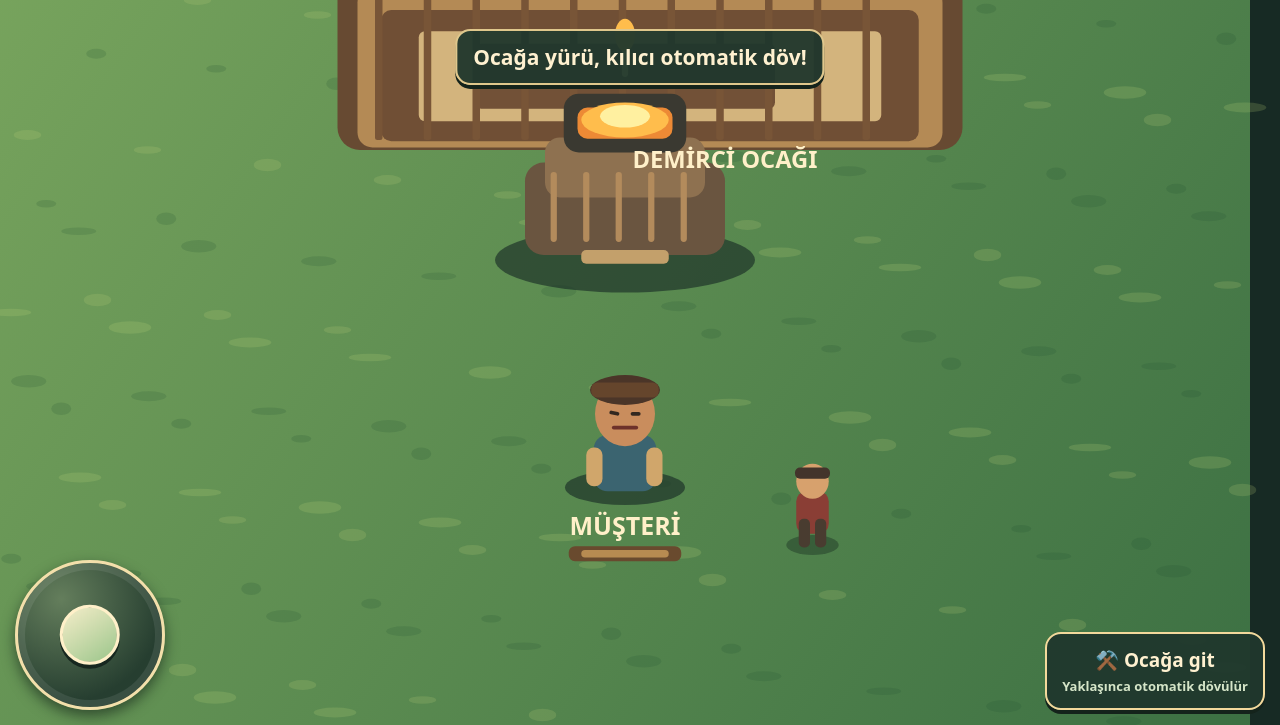
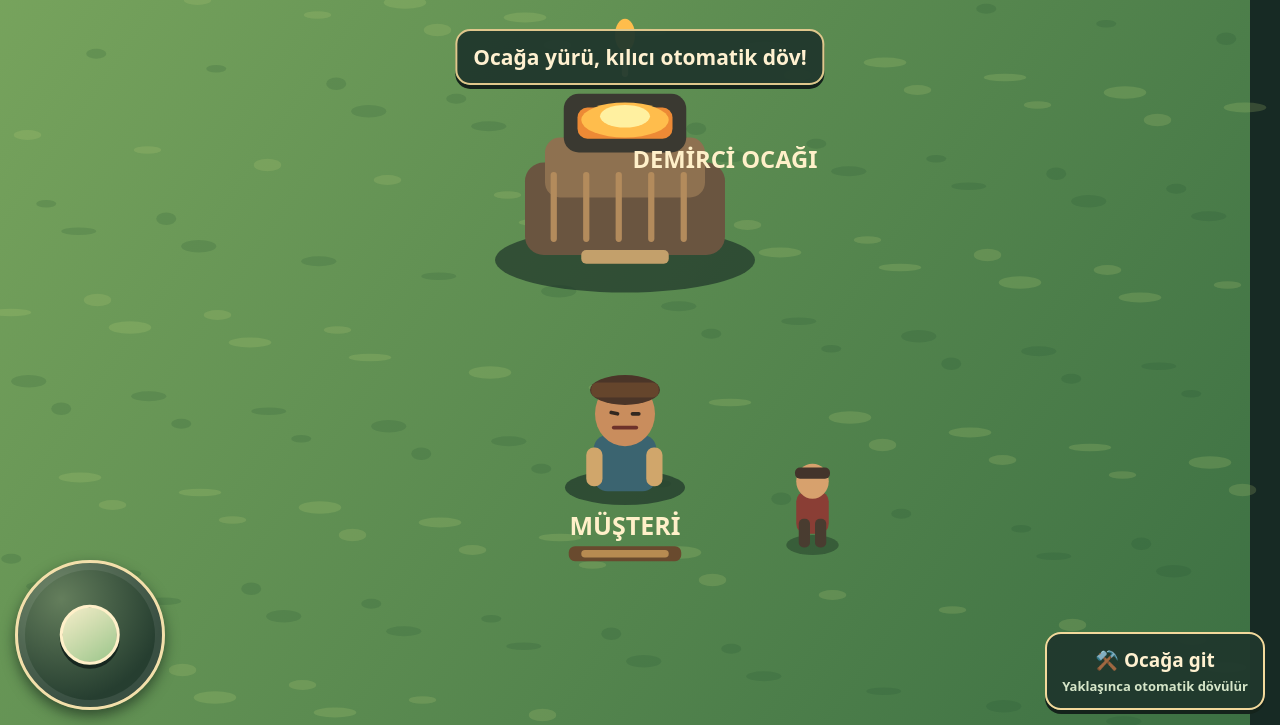
Before and after one commit to volkancildir/TarihiSilahIdle, a plain HTML site: page index.html in a window 1280 px wide. Shown: the part 75-800 px from the top of the page. Drawn offline with Linux system fonts and the light colour scheme.

Commit message:
Remove ladder-like background structure above forge

```diff
--- a/index.html
+++ b/index.html
@@ -35,8 +35,7 @@ function drawPlayer(px,py){ellipse(px,py+16,21,8,'#14281e66');const bob=Math.sin
 function drawWorld(){ctx.clearRect(0,0,cw,ch);const viewW=cw/scale,viewH=ch/scale;const camX=Math.max(0,Math.min(W-viewW,x-viewW/2)),camY=Math.max(0,Math.min(H-viewH,y-viewH/2));ctx.save();ctx.scale(scale,scale);ctx.translate(-camX,-camY);
 let g=ctx.createLinearGradient(0,0,W,H);g.addColorStop(0,'#7aa65e');g.addColorStop(1,'#3c7043');ctx.fillStyle=g;ctx.fillRect(0,0,W,H);
 for(let i=0;i<180;i++){const gx=(i*137+21)%W,gy=(i*89+31)%H;ellipse(gx,gy,8+(i%4)*3,3+(i%3),i%2?'#b8cf7733':'#204e302b')}
-round(270,95,500,145,18,'#674a32');round(286,110,468,128,12,'#b48a55');round(305,128,430,105,8,'#704f35');round(335,145,370,72,5,'#d3b47d');round(380,155,240,52,5,'#725137');
-for(let i=0;i<11;i++)round(300+i*39,114,6,118,2,'#785537');
+
 ctx.save();ctx.translate(80,-110);drawForge();ctx.restore();ctx.save();ctx.translate(-250,0);drawCustomer();ctx.restore();drawPlayer(x,y);
 if(phase==='forge'&&Math.hypot(x-500,y-300)<90){text('🔥',500,170,32,'#fff0a0')}
 ctx.restore()}
```
